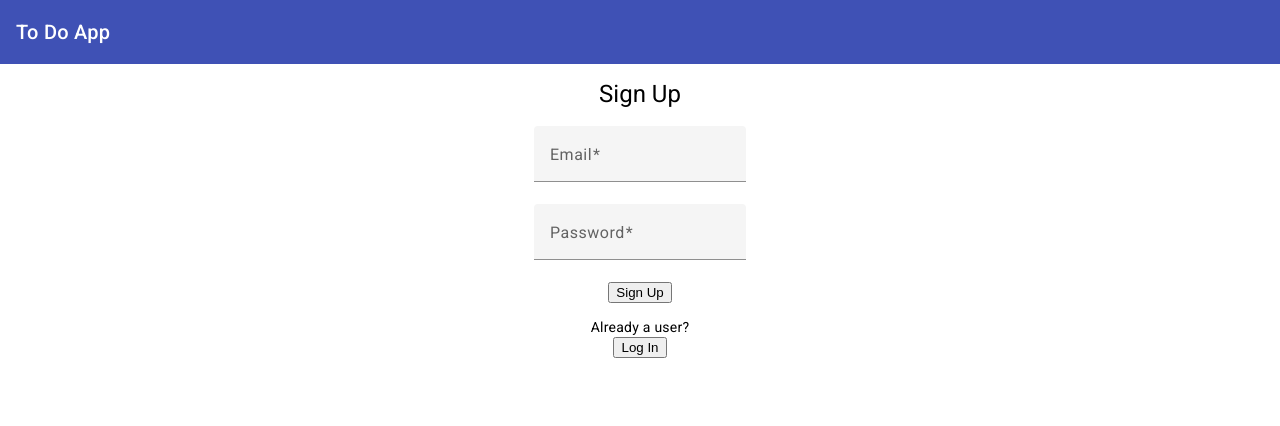
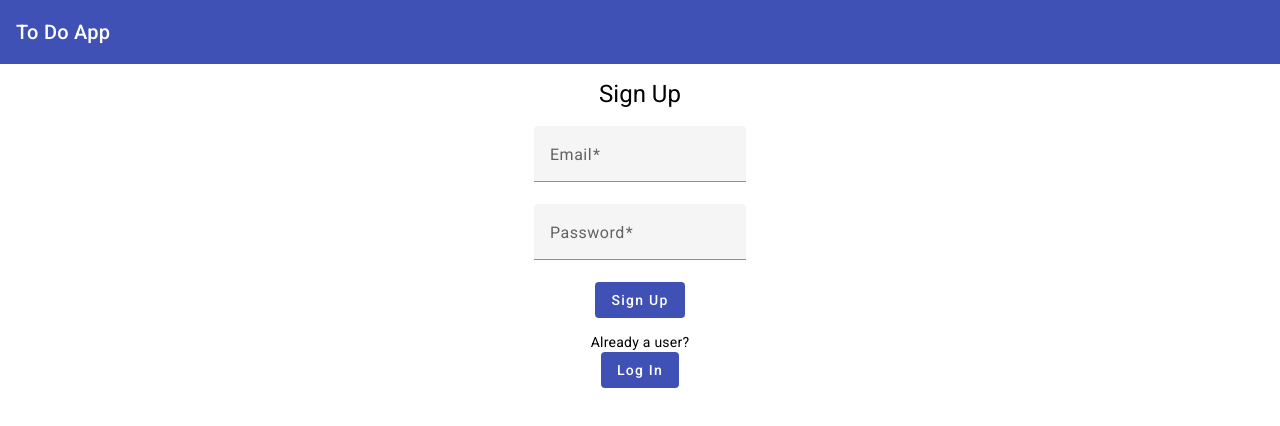
Before and after one commit to marcuslean/ml-todoapp-videotranslator, an Angular app: page / in a window 1280 px wide. Shown: the top 426 px of the page. Built offline with nearby package versions, Linux system fonts and the light colour scheme.

Commit message:
fixed up login/signup functions

```diff
--- a/src/app/app.module.ts
+++ b/src/app/app.module.ts
@@ -14,6 +14,7 @@ import { MatInputModule } from '@angular/material/input';
 import { MatDividerModule } from '@angular/material/divider';
 import { MatListModule } from '@angular/material/list';
 import { UserComponent } from './user/user.component';
+import { MatButtonModule } from '@angular/material/button';
 
 @NgModule({
   declarations: [
@@ -32,6 +33,7 @@ import { UserComponent } from './user/user.component';
     FormsModule,
     MatDividerModule,
     MatListModule,
+    MatButtonModule
   ],
   providers: [],
   bootstrap: [AppComponent]
--- a/src/app/shared/auth.service.ts
+++ b/src/app/shared/auth.service.ts
@@ -12,8 +12,9 @@ export class AuthService {
 
   constructor() { }
 
-  signUp() {
-
+  signUp(email: string, password: string) {
+    this.allowedUsers.push({ email: email, password: password })
+    this.loggedIn.next(true)
   }
 
   login(email: string, password: string): boolean {
@@ -23,4 +24,8 @@ export class AuthService {
     }
     return false;
   }
+
+  logout() {
+    this.loggedIn.next(false)
+  }
 }
--- a/src/app/user/user.component.html
+++ b/src/app/user/user.component.html
@@ -9,11 +9,12 @@
             <mat-label>Password</mat-label>
             <input matInput required type="password" name="password" [(ngModel)]="userInput.password">
         </mat-form-field><br>
-        <button mat-stroked-button color="primary" type="submit">{{signupMode ? "Sign Up" : "Log In"}}</button>
+        <button mat-flat-button color="primary" type="submit">{{signupMode ? "Sign Up" : "Log In"}}</button>
     </form>
     <span>{{errorMsg}}</span>
     <div>
         <span>{{signupMode ? "Already a user?" : "Not a user yet?"}}</span><br>
-        <button (click)="signupMode = !signupMode">{{signupMode ? "Log In" : "Sign Up"}}</button>
+        <button mat-flat-button color="primary" (click)="signupMode = !signupMode">{{signupMode ? "Log In" : "Sign
+            Up"}}</button>
     </div>
 </div>
--- a/src/app/user/user.component.ts
+++ b/src/app/user/user.component.ts
@@ -14,16 +14,18 @@ export class UserComponent {
   constructor(private authService: AuthService) { }
 
   signUp() {
+    if (!this.userInput.email || !this.userInput.password) { return; }
 
+    this.authService.signUp(this.userInput.email, this.userInput.password)
   }
 
   login() {
     if (!this.userInput.email || !this.userInput.password) { return; }
+
     if (!this.authService.login(this.userInput.email, this.userInput.password)) {
       this.errorMsg = "Error"
     } else {
       this.errorMsg = ""
     }
   }
-
 }
```
Also changed, not shown: src/app/user/user.component.css (+0 -19 lines).
